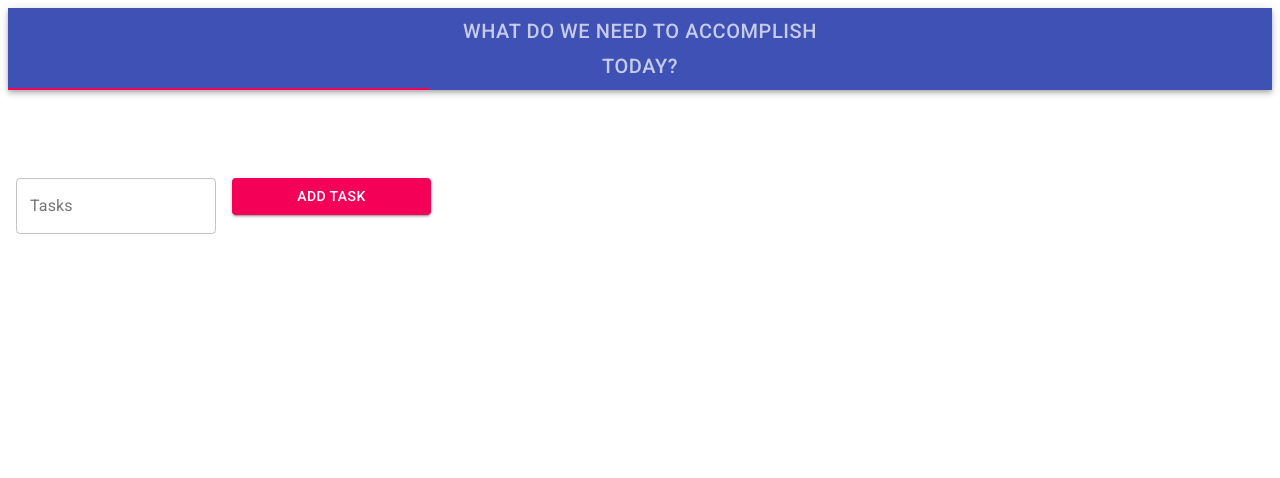
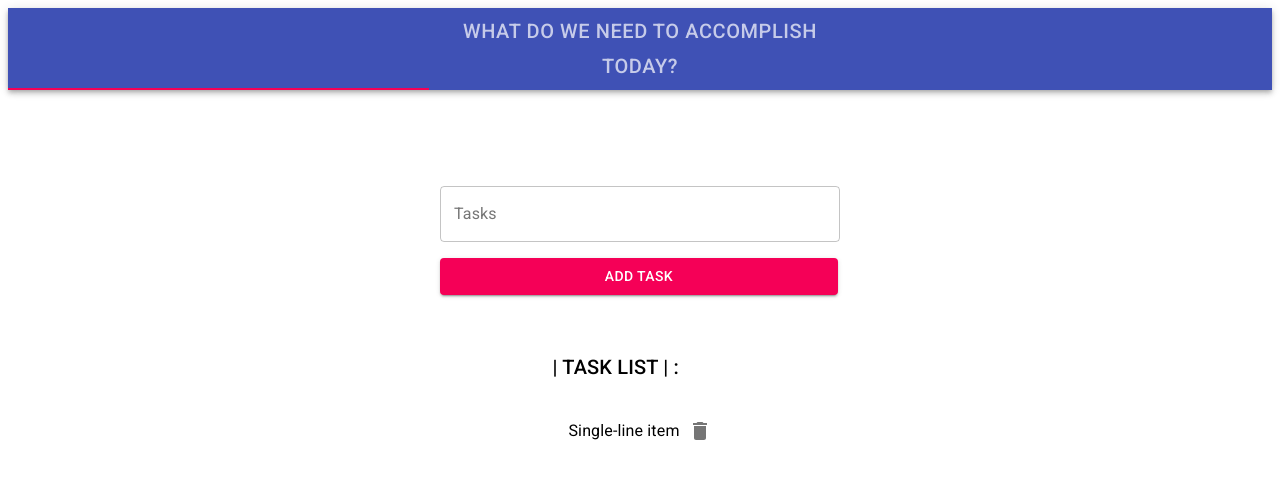
Before and after one commit to Josly025/todo_list.io, a React (Create React App) app in the folder todo/todo/: page / in a window 1280 px wide. Shown: the top 478 px of the page. Built offline with nearby package versions, Linux system fonts and the light colour scheme.

Commit message:
created list components

```diff
--- a/todo/todo/package.json
+++ b/todo/todo/package.json
@@ -4,6 +4,7 @@
   "private": true,
   "dependencies": {
     "@material-ui/core": "^4.11.2",
+    "@material-ui/icons": "^4.11.2",
     "@testing-library/jest-dom": "^5.11.6",
     "@testing-library/react": "^11.2.2",
     "@testing-library/user-event": "^12.5.0",
--- a/todo/todo/src/App.jsx
+++ b/todo/todo/src/App.jsx
@@ -1,12 +1,13 @@
 import React from "react";
 import Header from "./components/Header";
 import Input from "./components/Input";
-
+import TodoList from "./components/TodoList";
 const App = () => {
   return (
     <>
       <Header />
       <Input />
+      <TodoList />
     </>
   );
 };
--- a/todo/todo/src/components/Input.jsx
+++ b/todo/todo/src/components/Input.jsx
@@ -2,12 +2,13 @@
 import { makeStyles } from "@material-ui/core/styles";
 import TextField from "@material-ui/core/TextField";
 import Button from "@material-ui/core/Button";
-
+import Grid from "@material-ui/core/Grid";
 const useStyles = makeStyles((theme) => ({
   root: {
     "& > *": {
       margin: theme.spacing(1),
-      width: "25ch",
+      width: "50ch",
+      margin: `${theme.spacing(1)}px auto`,
     },
   },
 }));
@@ -16,12 +17,23 @@
   const classes = useStyles();
 
   return (
+    <div className={classes.root}>
+      <Grid
+        container
+        direction="column"
+        justify="space-evenly"
+        alignItems="center"
+      >
+        <Grid>
           <form className={classes.root} noValidate autoComplete="off">
             <TextField id="outlined-basic" label="Tasks" variant="outlined" />
             <Button variant="contained" color="secondary">
               Add Task
             </Button>
           </form>
+        </Grid>
+      </Grid>
+    </div>
   );
 };
 
--- /dev/null
+++ b/todo/todo/src/components/TaskList.jsx
@@ -0,0 +1,27 @@
+import React from "react";
+import ListItem from "@material-ui/core/ListItem";
+import DeleteIcon from "@material-ui/icons/Delete";
+import ListItemSecondaryAction from "@material-ui/core/ListItemSecondaryAction";
+import ListItemText from "@material-ui/core/ListItemText";
+import IconButton from "@material-ui/core/IconButton";
+import Divider from "@material-ui/core/Divider";
+
+const TaskList = () => {
+  const [secondary, setSecondary] = React.useState(false);
+
+  return (
+    <ListItem>
+      <ListItemText
+        primary="Single-line item"
+        secondary={secondary ? "Secondary text" : null}
+      />
+      <ListItemSecondaryAction>
+        <IconButton edge="end" aria-label="delete">
+          <DeleteIcon />
+        </IconButton>
+      </ListItemSecondaryAction>
+    </ListItem>
+  );
+};
+
+export default TaskList;
--- a/todo/todo/src/components/TodoList.jsx
+++ b/todo/todo/src/components/TodoList.jsx
@@ -0,0 +1,49 @@
+import React from "react";
+import { makeStyles } from "@material-ui/core/styles";
+import Grid from "@material-ui/core/Grid";
+import List from "@material-ui/core/List";
+import Typography from "@material-ui/core/Typography";
+import TaskList from "./TaskList";
+
+const useStyles = makeStyles((theme) => ({
+  root: {
+    flexGrow: 1,
+    maxWidth: 1350,
+  },
+  demo: {
+    backgroundColor: theme.palette.background.paper,
+  },
+  title: {
+    margin: theme.spacing(5, 0, 2),
+  },
+}));
+
+const TodoList = () => {
+  const classes = useStyles();
+  const [dense, setDense] = React.useState(false);
+
+  return (
+    <div className={classes.root}>
+      <Grid
+        container
+        direction="column"
+        justify="space-evenly"
+        alignItems="center"
+      >
+        <Grid item xs={12} md={6}>
+          <Typography variant="h6" className={classes.title}>
+            | TASK LIST | :
+          </Typography>
+          <div className={classes.demo}>
+            <List dense={dense}>
+              {/* List Component */}
+              <TaskList />
+            </List>
+          </div>
+        </Grid>
+      </Grid>
+    </div>
+  );
+};
+
+export default TodoList;
```
Also changed, not shown: todo/todo/src/components/List.jsx (deleted), 2 other files (tests, documents, lock files or other folders). Lines whose indentation alone changed are shown as unchanged.
